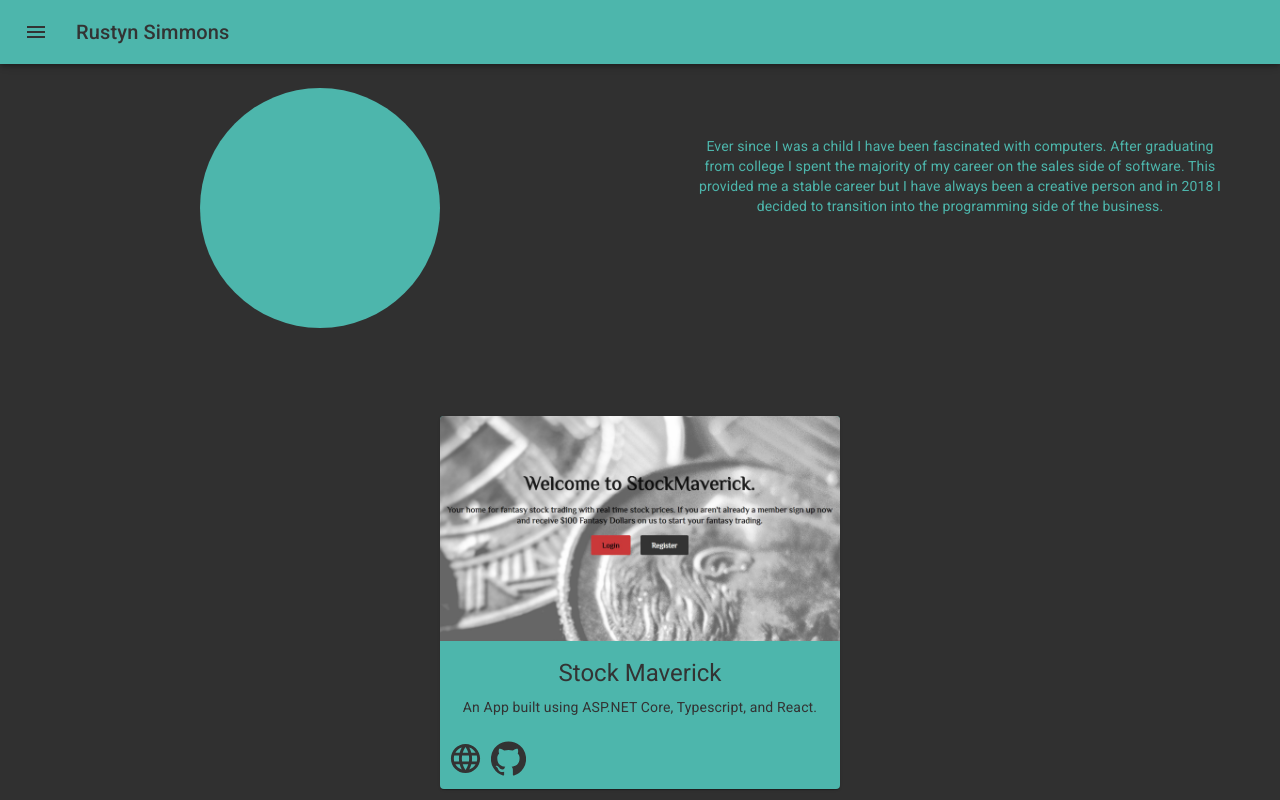
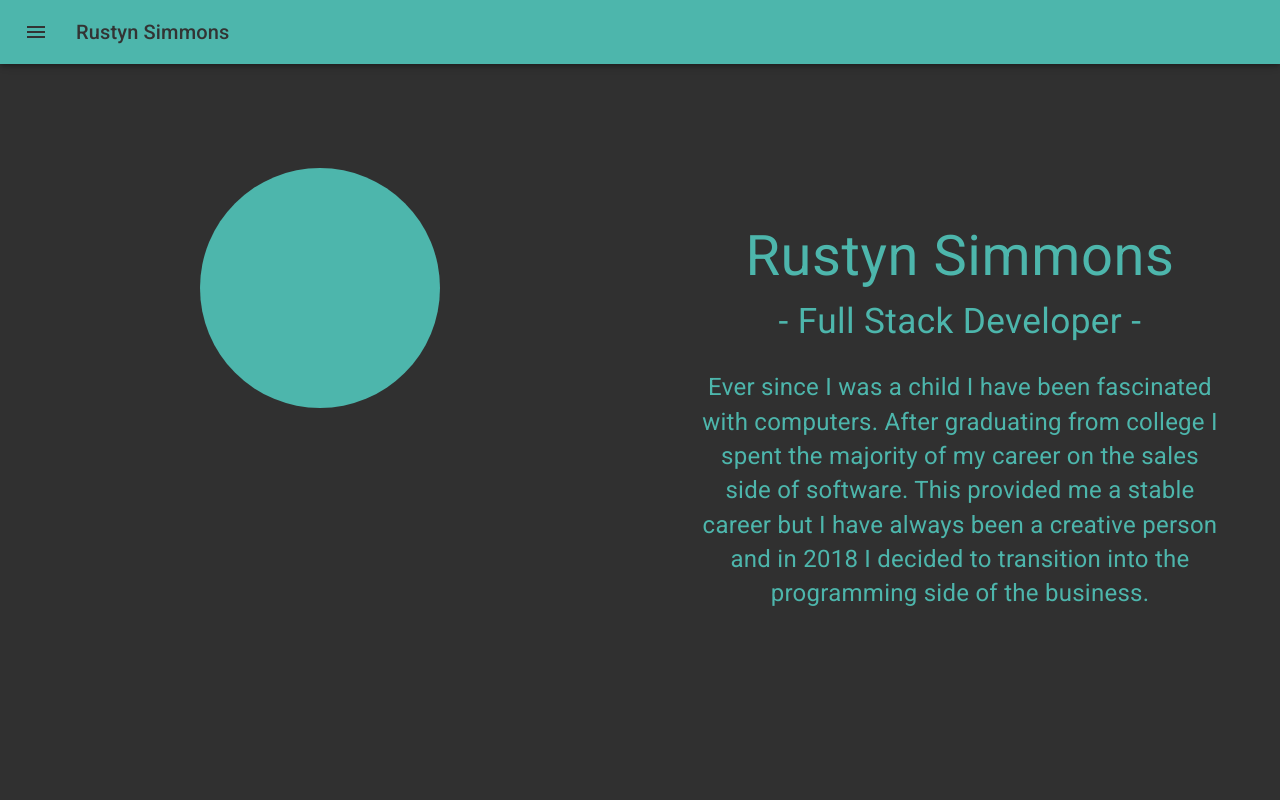
Before and after one commit to Rmckays/my-website, a React (Create React App) app: page / in a window 1280 px wide. Shown: the top 800 px of the page. Built offline with nearby package versions, Linux system fonts and the light colour scheme.

Commit message:
Add intro title and heading.

```diff
--- a/src/Components/Introduction.jsx
+++ b/src/Components/Introduction.jsx
@@ -4,10 +4,16 @@ import Grid from '@material-ui/core/Grid';
 import {makeStyles} from "@material-ui/core/styles";
 import Typography from "@material-ui/core/Typography";
 import {teal} from "@material-ui/core/colors";
+import {useMediaQuery} from "@material-ui/core";
+import json2mq from "json2mq";
 
 const useStyles = makeStyles({
     root: {
-        margin: '5rem auto 0 auto',
+        margin: '5rem auto',
+        width: '100vw'
+    },
+    rootLarge: {
+        margin: '10rem auto',
         width: '100vw'
     },
     avatar: {
@@ -17,20 +23,56 @@ const useStyles = makeStyles({
         borderRadius: '50%',
         margin: 'auto',
     },
+    introParagraphLarge: {
+        marginTop: '1.5rem',
+        fontSize: '1.5rem',
+    },
+    introParagraph: {
+        marginTop: '1rem',
+        fontSize: '1rem',
+    },
+    introHeadingLarge: {
+        marginTop: '0',
+        fontSize: '3.5rem',
+    },
+    introHeading: {
+        marginTop: '0',
+        fontSize: '2rem',
+    },
+    introTitleLarge: {
+        marginTop: '0',
+        fontSize: '2.2rem',
+    },
+    introTitle: {
+        marginTop: '0',
+        fontSize: '1.5rem',
+    }
 });
 
 export default function Introduction() {
     const classes = useStyles();
 
+    const matches = useMediaQuery(
+        json2mq({
+            maxWidth: 640,
+        }),
+    );
+
     return (
-        <Grid container spacing={2} className={classes.root}>
+        <Grid container spacing={2} className={!matches ? classes.rootLarge : classes.root}>
             <Grid item md={6} sm={12} xs={12}>
                 <Box className={classes.avatar} p={6}>
                 </Box>
             </Grid>
             <Grid item md={6} sm={12} xs={12}>
                 <Box p={6}>
-                    <Typography variant="body2" bg="secondary" color="secondary" component="p" fontSize="large">
+                    <Typography className={!matches ? classes.introHeadingLarge : classes.introHeading} variant="body2" bg="secondary" color="secondary" component="h1" fontSize="large">
+                        Rustyn Simmons
+                    </Typography>
+                    <Typography className={!matches ? classes.introTitleLarge : classes.introTitle} variant="body2" bg="secondary" color="secondary" component="h1" fontSize="large">
+                        - Full Stack Developer -
+                    </Typography>
+                    <Typography className={!matches ? classes.introParagraphLarge : classes.introParagraph} variant="body2" bg="secondary" color="secondary" component="p" fontSize="medium">
                         Ever since I was a child I have been fascinated with computers. After graduating from college
                         I spent the majority of my career on the sales side of software. This provided me a stable career
                         but I have always been a creative person and in 2018 I decided to transition into the programming
--- a/src/Components/PortfolioCard.jsx
+++ b/src/Components/PortfolioCard.jsx
@@ -18,7 +18,7 @@ const useStyles = makeStyles({
         minHeight: 150,
         maxHeight: 375,
         maxWidth: 500,
-        margin: '5rem',
+        margin: '0 2rem',
         display: 'inline-block'
     },
     media: {
```
